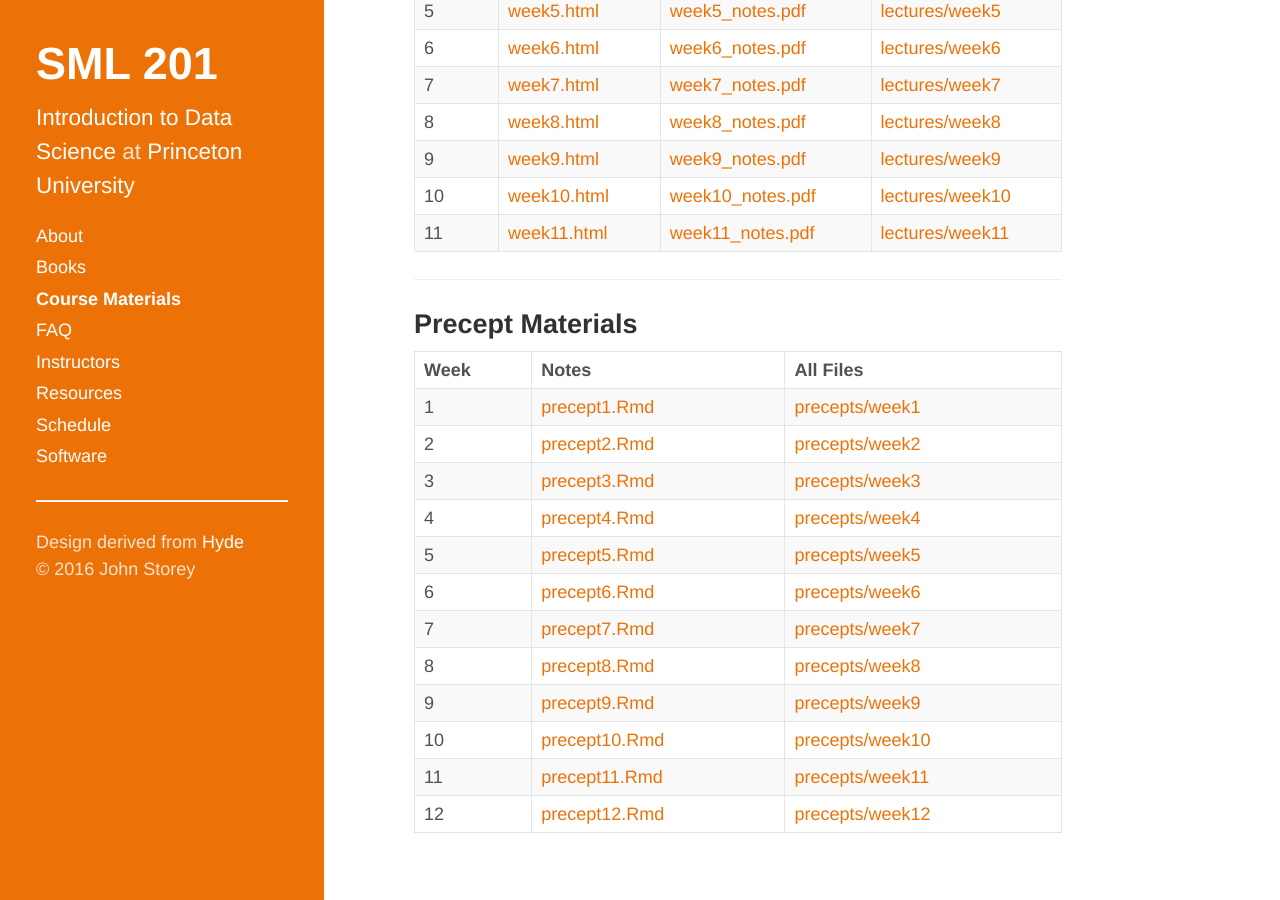
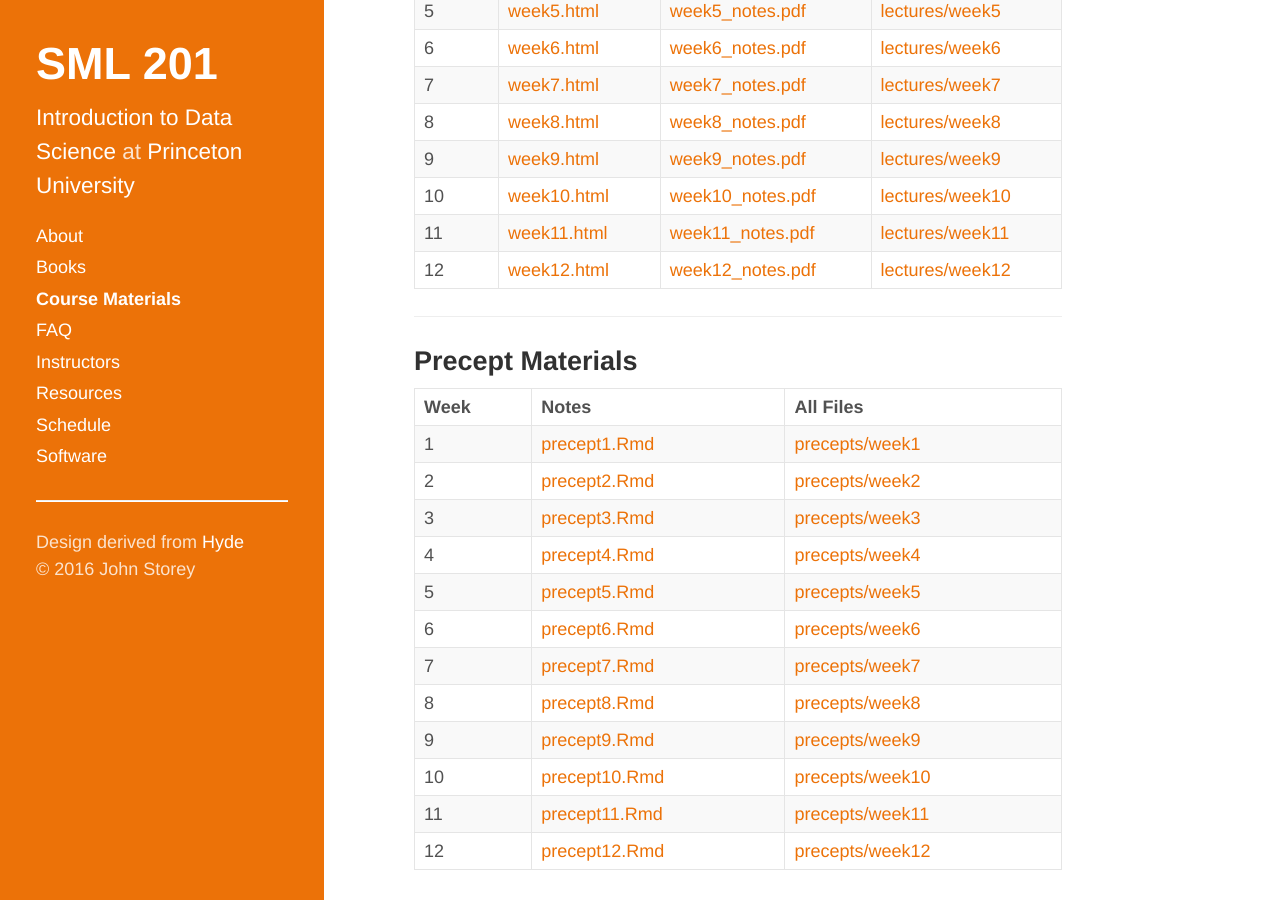
Before and after one commit to SML201/sml201.github.io, a Jekyll site: the page built from course_materials.md, in a window 1280 px wide and 900 px high, scrolled down 948 px. Built offline with Jekyll 4.4.1, drawn with Linux system fonts in a browser that asks for light colours.

Commit message:
Added week 12 lecture materials.

```diff
--- a/course_materials.md
+++ b/course_materials.md
@@ -47,6 +47,7 @@
 9 | [week9.html](http://sml201.github.io/lectures/week9/week9.html) | [week9_notes.pdf](http://sml201.github.io/lectures/week9/week9_notes.pdf) | [lectures/week9](https://github.com/SML201/lectures/tree/master/week9)
 10 | [week10.html](http://sml201.github.io/lectures/week10/week10.html) | [week10_notes.pdf](http://sml201.github.io/lectures/week10/week10_notes.pdf) | [lectures/week10](https://github.com/SML201/lectures/tree/master/week10)
 11 | [week11.html](http://sml201.github.io/lectures/week11/week11.html) | [week11_notes.pdf](http://sml201.github.io/lectures/week11/week11_notes.pdf) | [lectures/week11](https://github.com/SML201/lectures/tree/master/week11)
+12 | [week12.html](http://sml201.github.io/lectures/week12/week12.html) | [week12_notes.pdf](http://sml201.github.io/lectures/week12/week12_notes.pdf) | [lectures/week12](https://github.com/SML201/lectures/tree/master/week12)
 
 ----
 
```
